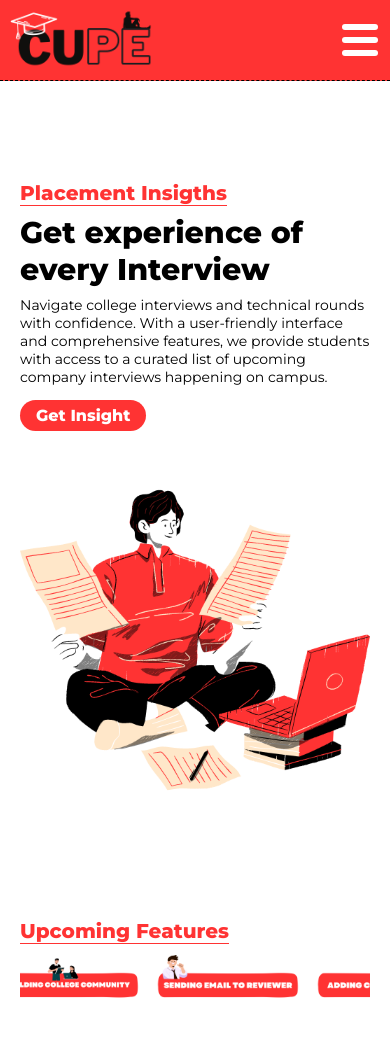
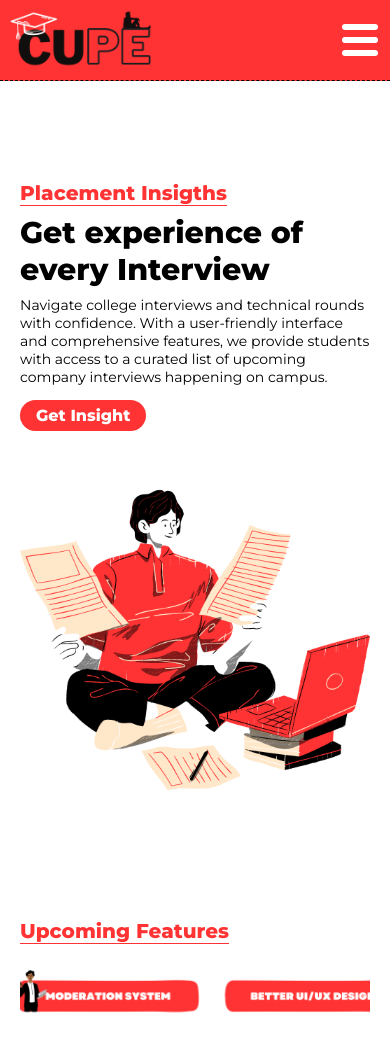
Before and after one commit to LuseBiswas/CUPE, a React (Vite) app in the folder frontend/frontend/: page / in a window 390 px wide. Shown: the top 1052 px of the page. Built offline with nearby package versions, Linux system fonts and the light colour scheme.

Commit message:
Slightly Update in Home Section

```diff
--- a/frontend/frontend/src/Pages/Home/Home.jsx
+++ b/frontend/frontend/src/Pages/Home/Home.jsx
@@ -32,7 +32,7 @@ const Home = () => {
     <div className={styles.Features}>
           <h6>Upcoming Features</h6>
           <div>
-            <Marquee loop={20} speed={120} autoFill={true}>
+            <Marquee delay={2} loop={20} speed={120} autoFill={true}>
               <div className={styles.imageWrapper}>
                 <img src={img1} alt="" />
                 <img src={img2} alt="" />
--- a/frontend/frontend/src/Pages/Home/Home.module.css
+++ b/frontend/frontend/src/Pages/Home/Home.module.css
@@ -101,6 +101,6 @@ flex: 1;
     }
 
     .Features div .imageWrapper{
-      width: 100rem;
+      width: 130rem;
     }
   }
```
